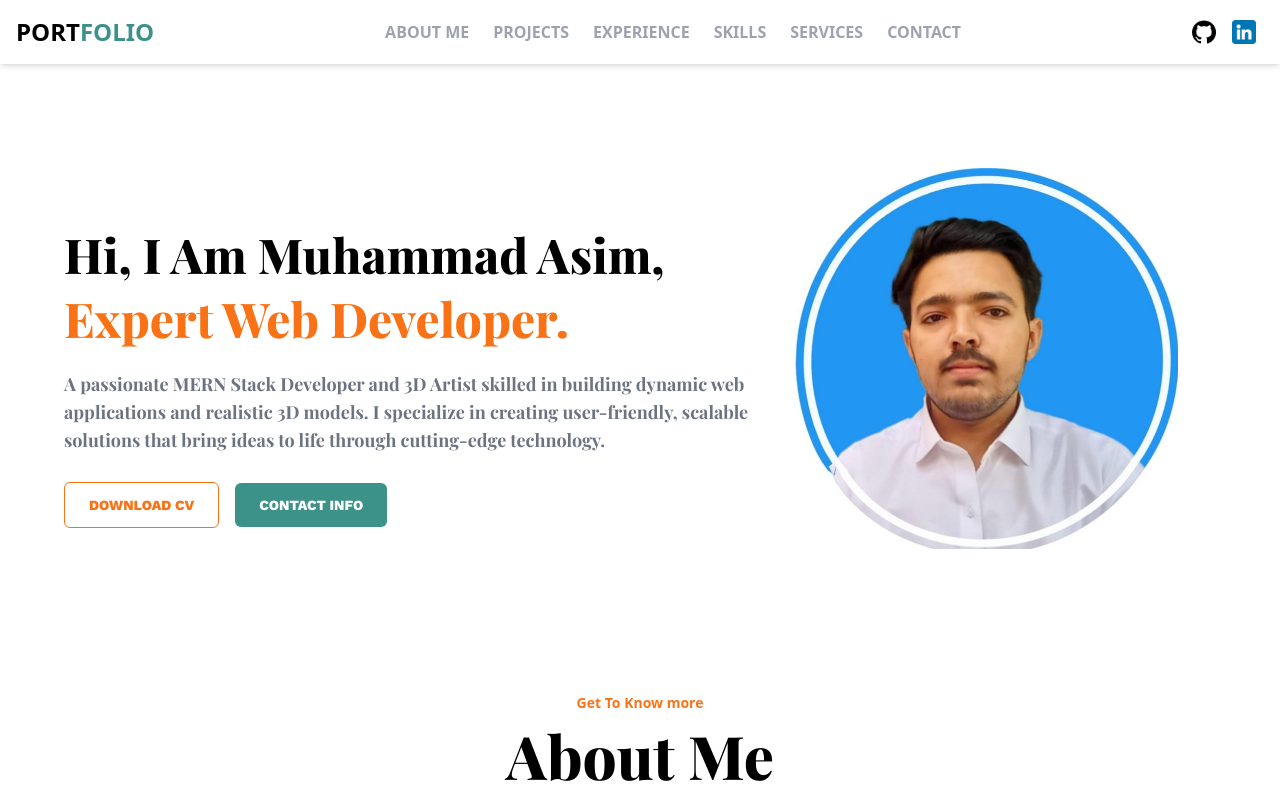
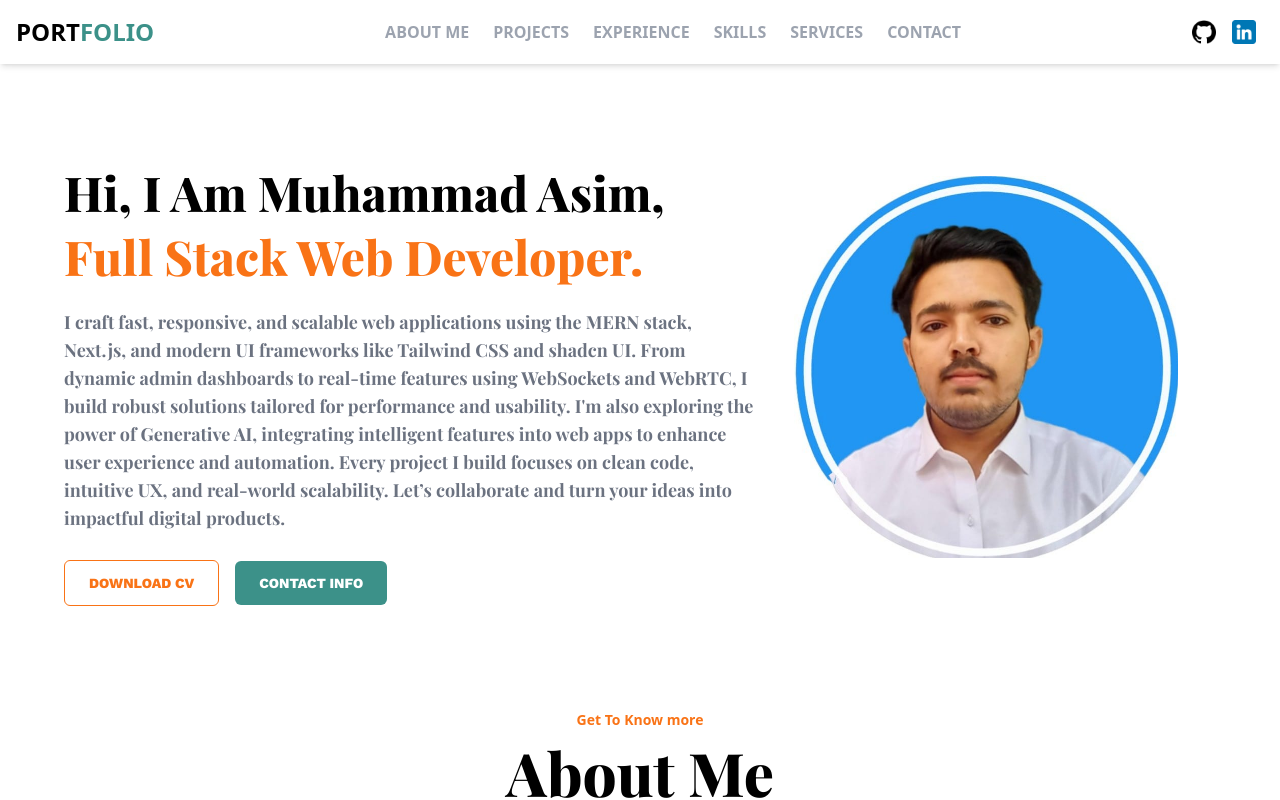
Before and after one commit to Muhammadasim225/Portfolio-Website, a React (Vite) app in the folder frontend/portfolio-app/: page /aboutme in a window 1280 px wide. Shown: the top 800 px of the page. Built offline with nearby package versions, Linux system fonts and the light colour scheme; a web font is replaced by a local one.

Commit message:
Update Homepage.jsx
Signed-off-by: Muhammad Asim <muhammadasim4927@gmail.com>

```diff
--- a/frontend/portfolio-app/src/components/Homepage.jsx
+++ b/frontend/portfolio-app/src/components/Homepage.jsx
@@ -58,11 +58,14 @@ const vari = {
             Hi, I Am Muhammad Asim,
           </motion.h1>
           <motion.h1 variants={vari} initial="initial" animate="anima" className='lg:text-orange-500 text-orange-500 lg:font-extrabold lg:text-5xl sm:text-3xl    sm:text-orange-500 sm: font-extrabold  sm:text-center text-2xl text-center pb-1 lg:text-left '>
-            Expert Web Developer.
+            Full Stack Web Developer.
           </motion.h1>
           <motion.p variants={vari} initial="initial" animate="anima" className='lg:text-gray-500 text-gray-500 lg:font-bold font-bold lg:text-lg sm:text-md  sm:text-center text-[14px] pt-2 text-center lg:text-left sm:text-lg'>
-          A passionate MERN Stack Developer and 3D Artist skilled in building dynamic web applications and realistic 3D models. I specialize in creating user-friendly, scalable solutions that bring ideas to life through cutting-edge technology.
-          </motion.p>
+I craft fast, responsive, and scalable web applications using the MERN stack, Next.js, and modern UI frameworks like Tailwind CSS and shadcn UI. From dynamic admin dashboards to real-time features using WebSockets and WebRTC, I build robust solutions tailored for performance and usability.
+
+I'm also exploring the power of Generative AI, integrating intelligent features into web apps to enhance user experience and automation. Every project I build focuses on clean code, intuitive UX, and real-world scalability.
+
+Let’s collaborate and turn your ideas into impactful digital products.          </motion.p>
           <motion.div variants={vari} initial="initial" animate="anima" className="btns lg:space-x-4 sm:space-x-3 space-x-3 sm:pt-3 pt-8 sm:mx-auto mx-auto lg:mx-0 md:mx-auto text-center lg:text-left flex-nowrap" style={{ flexWrap: 'nowrap' }}
           >
           <a href={cv} download="Muhammad_Asim_CV.pdf">
```
